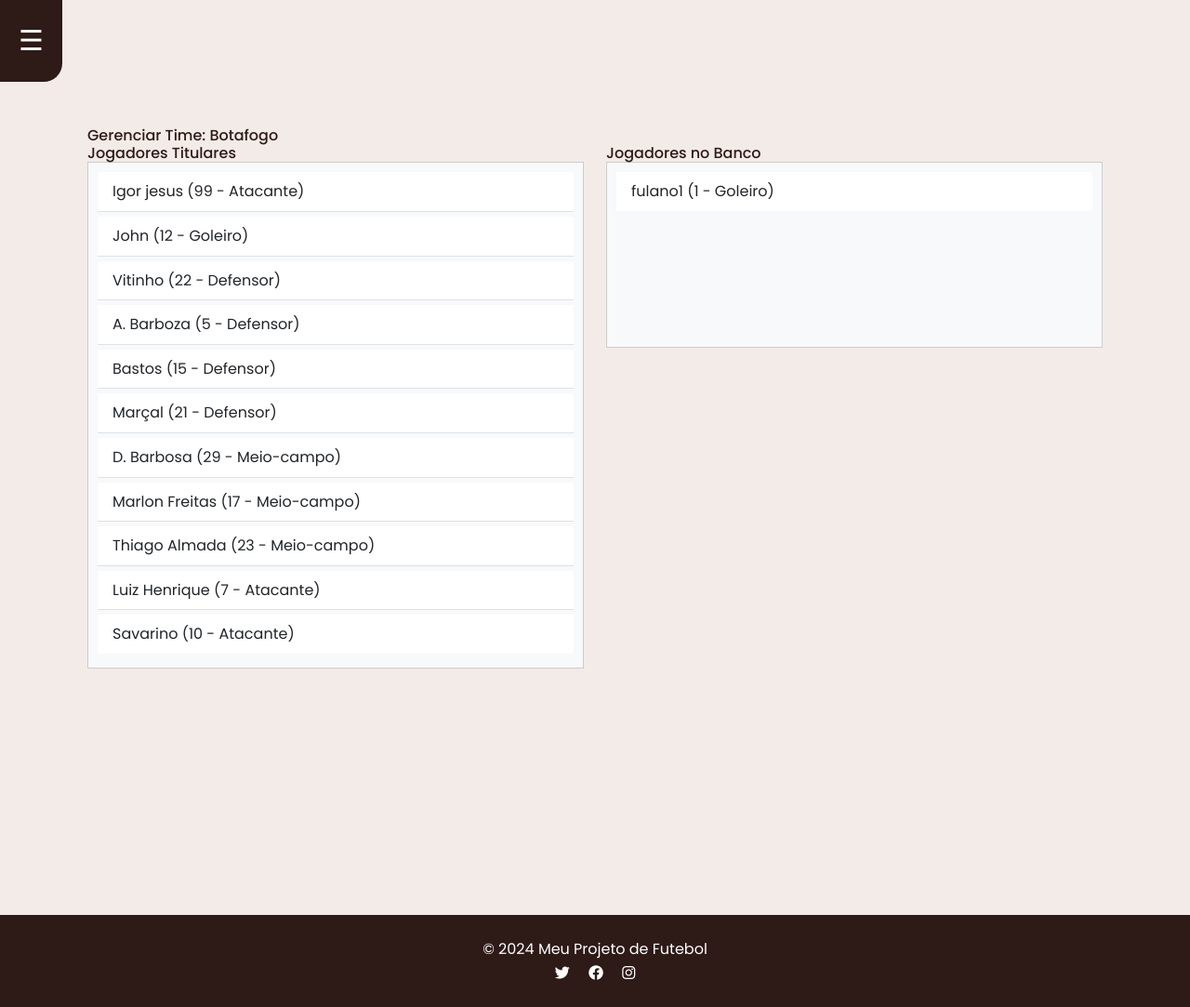
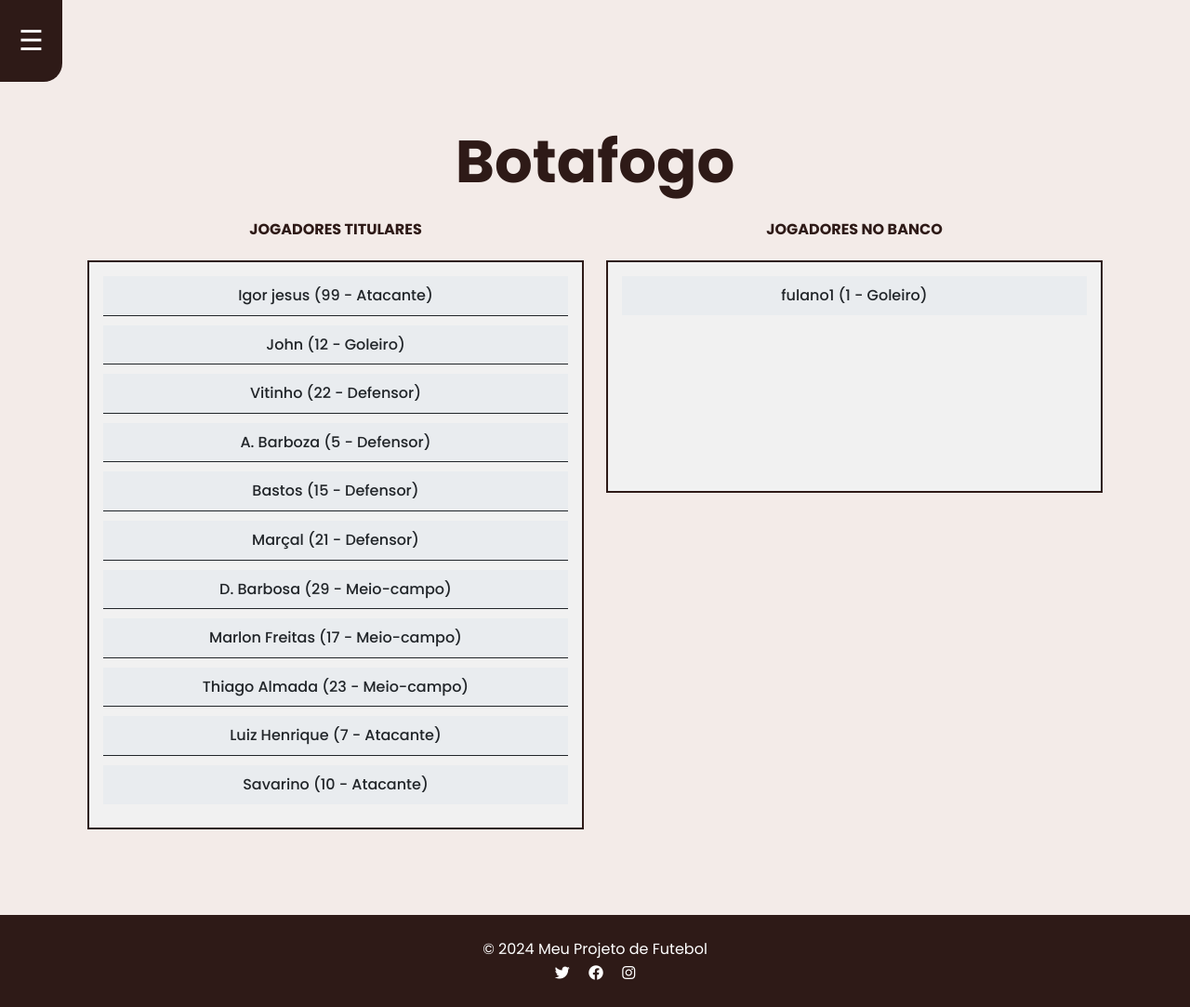
Before and after one commit to Reis567/django-futebol, a Django app: page /time/2/gerenciar/ in a window 1280 px wide. Shown: the whole page at 93% size. Run offline with Django 4.2, Linux system fonts and the light colour scheme; data comes from the database, SQL or seed files in the repository; some libraries are stand-ins or nearby versions.

Commit message:
👌 IMPROVE: push and pull

```diff
--- a/templates/time/gerenciar_time.html
+++ b/templates/time/gerenciar_time.html
@@ -3,12 +3,15 @@
 
 {% block content %}
 <div class="container">
-    <h2>Gerenciar Time: {{ time.nome }}</h2>
+    <!-- Nome do time com destaque -->
+    <div class="text-center mb-4">
+        <h1 class="display-4 font-weight-bold">{{ time.nome }}</h1>
+    </div>
 
     <div class="row">
         <!-- Coluna dos Jogadores Titulares -->
-        <div class="col-md-6">
-            <h4>Jogadores Titulares</h4>
+        <div class="col-md-6 text-center">
+            <h3 class="font-weight-bold mb-4">Jogadores Titulares</h3>
             <ul id="titulares" class="list-group list-group-flush jogadores-list" ondrop="handleDrop(event)" ondragover="allowDrop(event)">
                 {% for jogador in jogadores_titulares %}
                     <li class="list-group-item jogador-item" draggable="true" ondragstart="handleDragStart(event)" data-id="{{ jogador.id }}">
@@ -21,8 +24,8 @@
         </div>
 
         <!-- Coluna dos Jogadores do Banco -->
-        <div class="col-md-6">
-            <h4>Jogadores no Banco</h4>
+        <div class="col-md-6 text-center">
+            <h3 class="font-weight-bold mb-4">Jogadores no Banco</h3>
             <ul id="banco" class="list-group list-group-flush jogadores-list" ondrop="handleDrop(event)" ondragover="allowDrop(event)">
                 {% for jogador in jogadores_banco %}
                     <li class="list-group-item jogador-item" draggable="true" ondragstart="handleDragStart(event)" data-id="{{ jogador.id }}">
@@ -37,15 +40,40 @@
 </div>
 
 <style>
+    /* Estilo da área de gerenciamento do time */
+    .container {
+        margin-top: 30px;
+    }
+
+    .display-4 {
+        font-size: 4rem;
+/* Cor mais escura para o nome do time */
+    }
+
+    .font-weight-bold {
+        font-weight: bold;
+    }
+
+    /* Estilo das listas de jogadores */
     .jogadores-list {
-        min-height: 200px;
-        border: 1px solid #ccc;
-        padding: 10px;
-        background-color: #f8f9fa;
+        min-height: 250px;
+        border: 2px solid ; /* Borda azul */
+        padding: 15px;
+        background-color: #f1f1f1;
     }
+
     .jogador-item {
         cursor: move;
-        margin-bottom: 5px;
+        margin-bottom: 10px;
+        font-size: 16px;
+        font-weight: 500;
+        background-color: #e9ecef;
+        border: 1px solid ;
+    }
+
+    /* Centralizar os títulos das seções de jogadores */
+    h3 {
+        text-transform: uppercase;
     }
 </style>
 
@@ -76,7 +104,7 @@
             },
             body: new URLSearchParams({
                 'jogador_id': jogadorId,
-                'nova_posicao': novaPosicao
+                'nova_posicao': nova_posicao
             })
         })
         .then(response => response.json())
```
